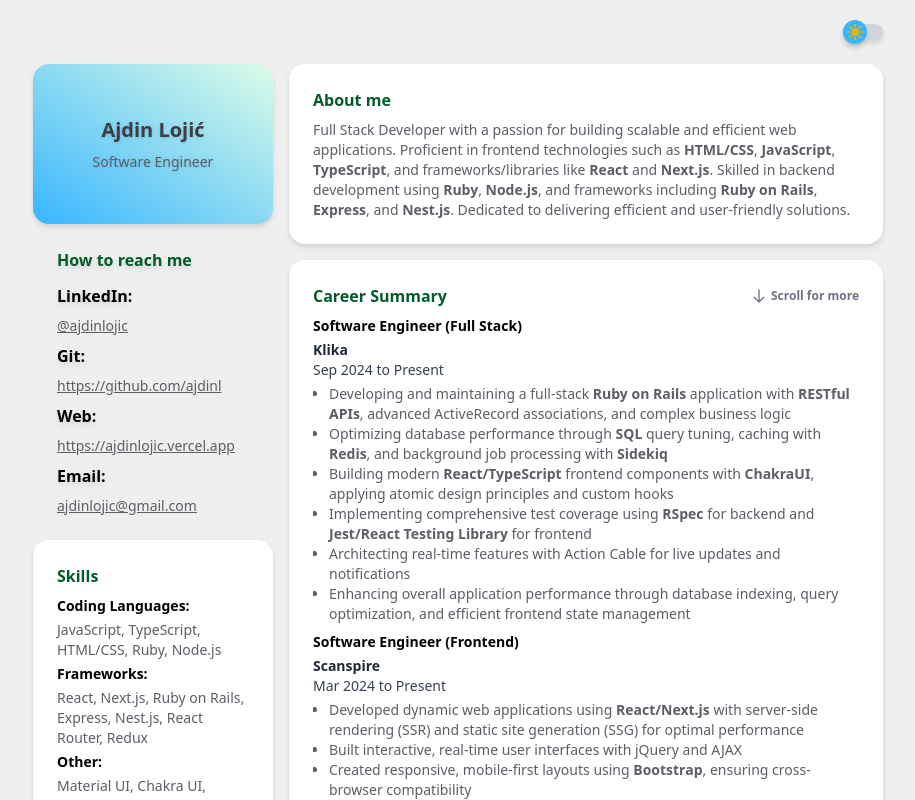
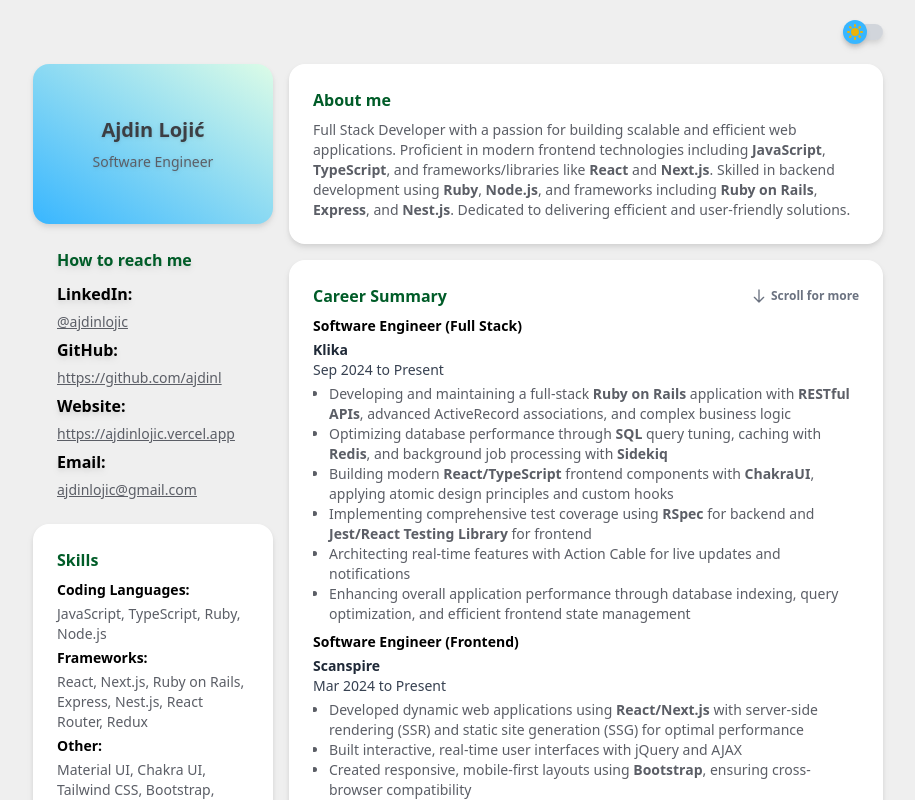
Before and after one commit to ajdinl/PortfolioNextTailwind, a Next.js app: page / in a window 1280 px wide. Shown: the top 800 px of the page, without its empty margins (182-1097 px from the left). Built offline with nearby package versions, Linux system fonts and the light colour scheme.

Commit message:
Update db.json to enhance personal and career sections for clarity; modify Info component labels for consistency in presentation.

```diff
--- a/app/_components/Info.jsx
+++ b/app/_components/Info.jsx
@@ -11,7 +11,7 @@ export default function Info({ infoData, personalData }) {
                 <p className='text-mygray bg-transparent text-base lg:text-sm drop-shadow'>{description}</p>
             </div>
             <div className='flex flex-col space-y-4'>
-                <div className='flex flex-col p-6 pb-2 space-y-2'>
+                <div className='flex flex-col p-6 pb-2 space-y-1.5'>
                     <div
                         className='text-mygreen font-bold drop-shadow-md
         dark:text-white mb-1'
@@ -22,11 +22,11 @@ export default function Info({ infoData, personalData }) {
                     <a href={linkedinLink} target='_blank' rel='noopener noreferrer' className='dark:text-blue-100 text-mygray underline text-base lg:text-sm hover:text-myblue overflow-hidden text-ellipsis w-fit'>
                         {linkedin}
                     </a>
-                    <div className='font-bold dark:text-white drop-shadow-md'>Git:</div>
+                    <div className='font-bold dark:text-white drop-shadow-md'>GitHub:</div>
                     <a href={git} target='_blank' rel='noopener noreferrer' className='dark:text-green-100 text-mygray underline text-base lg:text-sm hover:text-mygreen overflow-hidden text-ellipsis w-fit'>
                         {git}
                     </a>
-                    <div className='font-bold dark:text-white drop-shadow-md'>Web:</div>
+                    <div className='font-bold dark:text-white drop-shadow-md'>Website:</div>
                     <a href={website} target='_blank' rel='noopener noreferrer' className='dark:text-red-100 text-mygray underline text-base lg:text-sm hover:text-orange-400 overflow-hidden text-ellipsis w-fit'>
                         {website}
                     </a>
--- a/db.json
+++ b/db.json
@@ -9,8 +9,8 @@
         "linkedinLink": "https://www.linkedin.com/in/ajdin-lojic/"
     },
     "personal": {
-    "profile": "Full Stack Developer with a passion for building scalable and efficient web applications. Proficient in frontend technologies such as HTML/CSS, JavaScript, TypeScript, and frameworks/libraries like React and Next.js. Skilled in backend development using Ruby, Node.js, and frameworks including Ruby on Rails, Express, and Nest.js. Dedicated to delivering efficient and user-friendly solutions.",
-    "languages": "JavaScript, TypeScript, HTML/CSS, Ruby, Node.js",
+        "profile": "Full Stack Developer with a passion for building scalable and efficient web applications. Proficient in modern frontend technologies including JavaScript, TypeScript, and frameworks/libraries like React and Next.js. Skilled in backend development using Ruby, Node.js, and frameworks including Ruby on Rails, Express, and Nest.js. Dedicated to delivering efficient and user-friendly solutions.",
+        "languages": "JavaScript, TypeScript, Ruby, Node.js",
         "more": "React, Next.js, Ruby on Rails, Express, Nest.js, React Router, Redux",
         "other": "Material UI, Chakra UI, Tailwind CSS, Bootstrap, Figma, SQL, NoSQL, Git",
         "personalities": ["Accuracy", "Organization", "Creativity", "Communication"],
```
Lines whose indentation alone changed are shown as unchanged.
